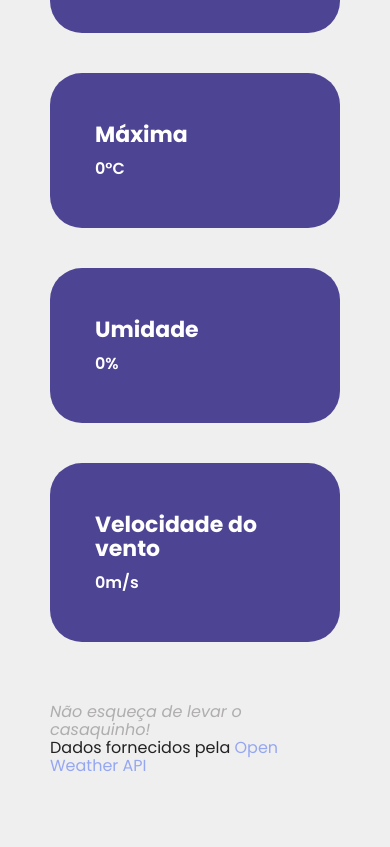
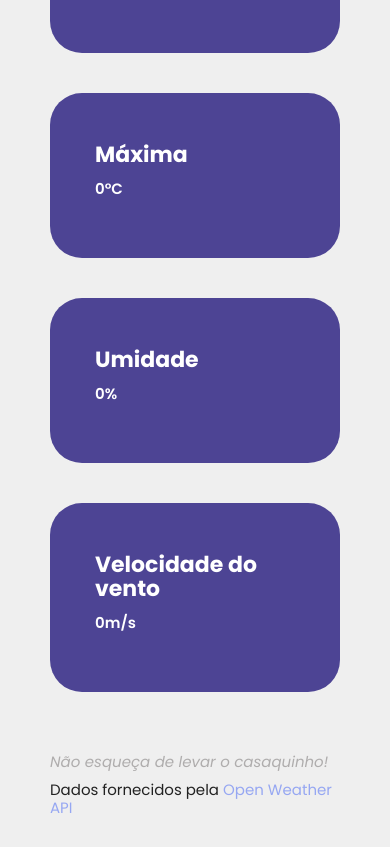
Before and after one commit to 422UR4H/EndTimesForecast, a React (Vite) app: page / in a window 390 px wide. Shown: the part 1083-1930 px from the top of the page. Before the commit the page ends 1878 px from the top, so only its background shows below. Built offline with nearby package versions, Linux system fonts and the light colour scheme; no server answers.

Commit message:
:lipstick: Style: fix responsive

```diff
--- a/src/components/atoms/CasaquinhoMessage/style.ts
+++ b/src/components/atoms/CasaquinhoMessage/style.ts
@@ -6,8 +6,9 @@ const StyledCasaquinhoMessage = styled.p`
   color: ${({ theme }) => theme.colors.ternaryText};
 
   @media (max-width: 1325px) {
-    font-size: 16px;
+    font-size: 15px;
     line-height: 18px;
+    margin-bottom: 10px;
   }
 `;
 export default StyledCasaquinhoMessage;
--- a/src/components/atoms/Locality/styled.ts
+++ b/src/components/atoms/Locality/styled.ts
@@ -21,6 +21,7 @@ const StyledLocality = styled.div`
   @media (max-width: 1325px) {
     h1 {
       margin-block: 10px;
+      font-size: 10dvw;
     }
     margin-bottom: 30px;
   }
--- a/src/components/organisms/MainContent/styled.ts
+++ b/src/components/organisms/MainContent/styled.ts
@@ -16,10 +16,10 @@ const StyledMainContent = styled.div`
     .container {
       margin-bottom: 70px;
     }
-
     p {
-      font-size: 16px;
+      font-size: 15px;
       line-height: 18px;
+      margin-bottom: 10px;
     }
   }
 `;
```
